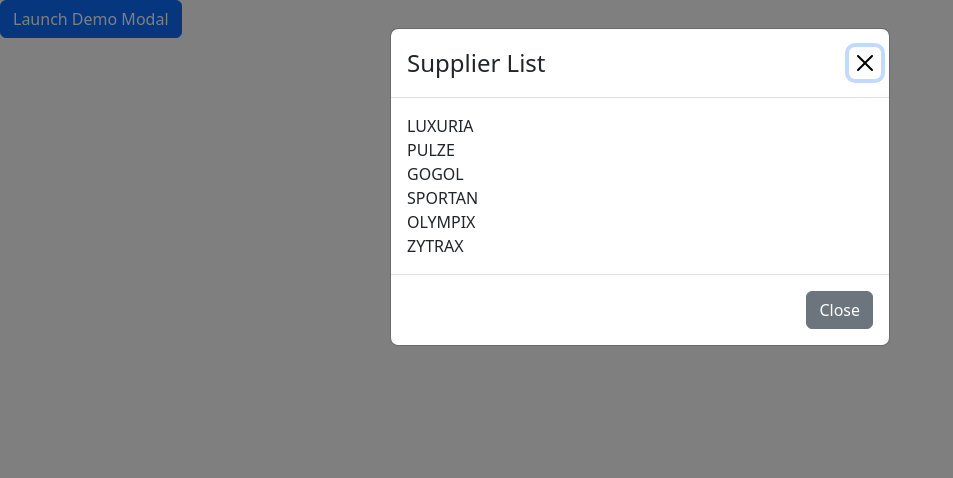
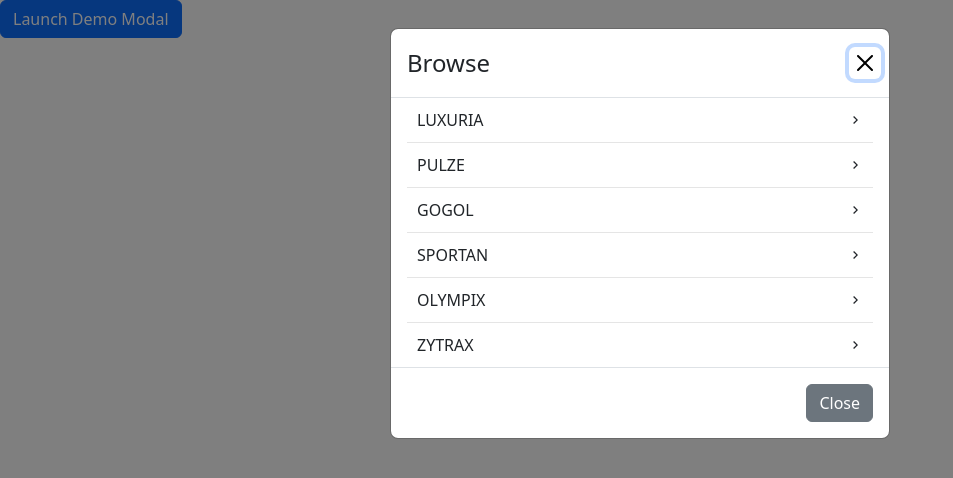
Before and after one commit to ricsiecruz/caplinq, an Angular app: page / in a window 1280 px wide. Both pictures are taken after a click on the button "Launch Demo Modal". Shown: the top 478 px of the page, without its empty margins (0-953 px from the left). Built offline with nearby package versions, Linux system fonts and the light colour scheme.

Commit message:
products

```diff
--- a/src/app/app.component.html
+++ b/src/app/app.component.html
@@ -2,13 +2,14 @@
 
 <ng-template #content let-modal>
   <div class="modal-header">
-    <h4 class="modal-title">Supplier List</h4>
+    <h4 class="modal-title">Browse</h4>
     <button type="button" class="btn-close" aria-label="Close" (click)="modal.dismiss()"></button>
   </div>
   <div class="modal-body">
-    <div *ngFor="let item of list">
-      <div (click)="openNewModal(newModalContent, item)">
-        {{ item.name }}
+    <div *ngFor="let item of list" class="app_suppliers">
+      <div (click)="openNewModal(newModalContent, item)" style="display: flex; justify-content: space-between;">
+        <div>{{ item.name }}</div>
+        <svg xmlns="http://www.w3.org/2000/svg" viewBox="0 0 24 24" fill="currentColor"><path d="M13.1717 12.0007L8.22192 7.05093L9.63614 5.63672L16.0001 12.0007L9.63614 18.3646L8.22192 16.9504L13.1717 12.0007Z"></path></svg>
       </div>
     </div>
   </div>
@@ -19,16 +20,22 @@
 
 <ng-template #newModalContent let-modal>
   <div class="modal-header">
-    <h4 class="modal-title">Products for {{ selectedItem?.name }}</h4>
+    <h4 class="modal-title">{{ selectedItem?.name }}</h4>
     <button type="button" class="btn-close" aria-label="Close" (click)="modal.dismiss()"></button>
   </div>
   <div class="modal-body">
     <div *ngIf="products.length > 0; else noProducts">
-      <div *ngFor="let product of products">
-        <p>{{ product.name }}</p>
-        <!-- Loop through the childProducts array -->
-        <div *ngFor="let childProduct of product.childProducts">
-          <p>{{ childProduct.name }}</p>
+      <div *ngFor="let product of products" class="app_suppliers">
+        <!-- Product name, clicking on this will toggle child products -->
+        <div (click)="toggleChildProducts(product)">
+          <p>{{ product.name }}</p>
+        </div>
+
+        <!-- Show child products only if isExpanded is true -->
+        <div *ngIf="product.isExpanded">
+          <div *ngFor="let childProduct of product.childProducts" class="app_suppliers_products">
+            <p>{{ childProduct.name }}</p>
+          </div>
         </div>
       </div>
     </div>
--- a/src/app/app.component.scss
+++ b/src/app/app.component.scss
@@ -0,0 +1,38 @@
+.app {
+    &_suppliers {
+      border-bottom: 1px solid #E5E5E5;
+      padding: 10px;
+
+      svg {
+        width: 15px;
+      }
+
+      &:hover {
+        background-color: #2F8DF8FC;
+        color: #FFFFFF;
+        cursor: pointer;
+
+        svg {
+            fill: #FFFFFF;
+        }
+      }
+
+      p {
+        margin-bottom: 0;
+        padding: 10px;
+      }
+
+      &_products {
+        border-top: 1px solid #E5E5E5;
+        padding: 10px;
+      }
+    }
+
+    &_suppliers:last-child {
+      border-bottom: none;  // Remove border-bottom for the last item
+    }
+}
+
+.modal-body {
+    padding: 0 1rem;
+}
--- a/src/app/app.component.ts
+++ b/src/app/app.component.ts
@@ -48,11 +48,20 @@ export class AppComponent {
     // Fetch products related to the selected supplier
     this.service.getProductsBySupplierId(item.id).subscribe((res: any) => {
       console.log('Products for supplier:', res);
-      this.products = res.data; // Store the fetched products, which include the childProducts
+      // Initialize isExpanded for each product to false initially
+      this.products = res.data.map((product: any) => ({
+        ...product,
+        isExpanded: false, // Initially, child products are hidden
+      }));
     });
 
     this.previousModal = this.currentModal; // Store the current modal before opening the new one
     this.currentModal = this.modalService.open(newContent); // Open the new modal
+  }
+
+  toggleChildProducts(product: any) {
+    // Toggle the isExpanded state to show/hide child products
+    product.isExpanded = !product.isExpanded;
   }
 
 
```
